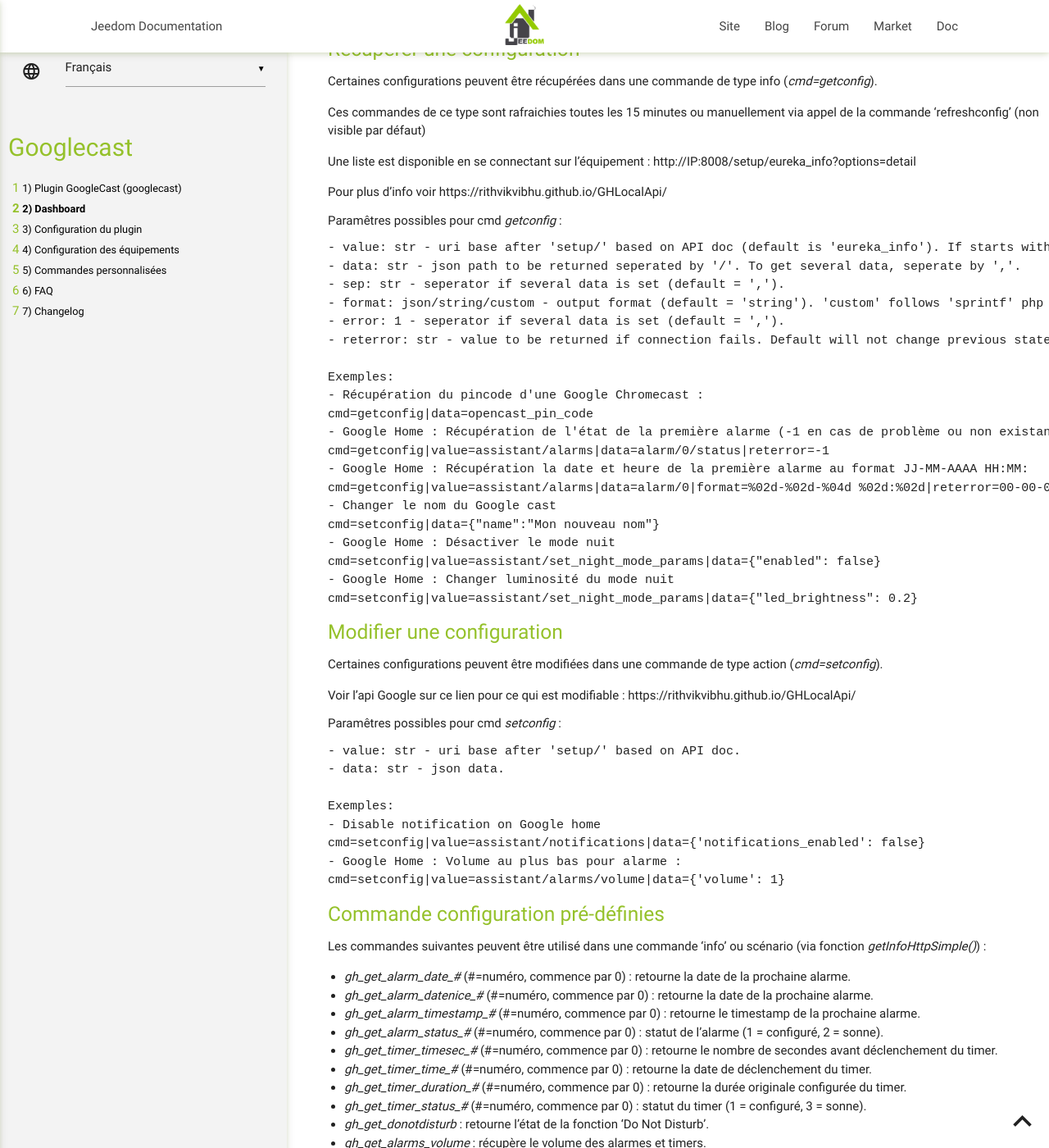
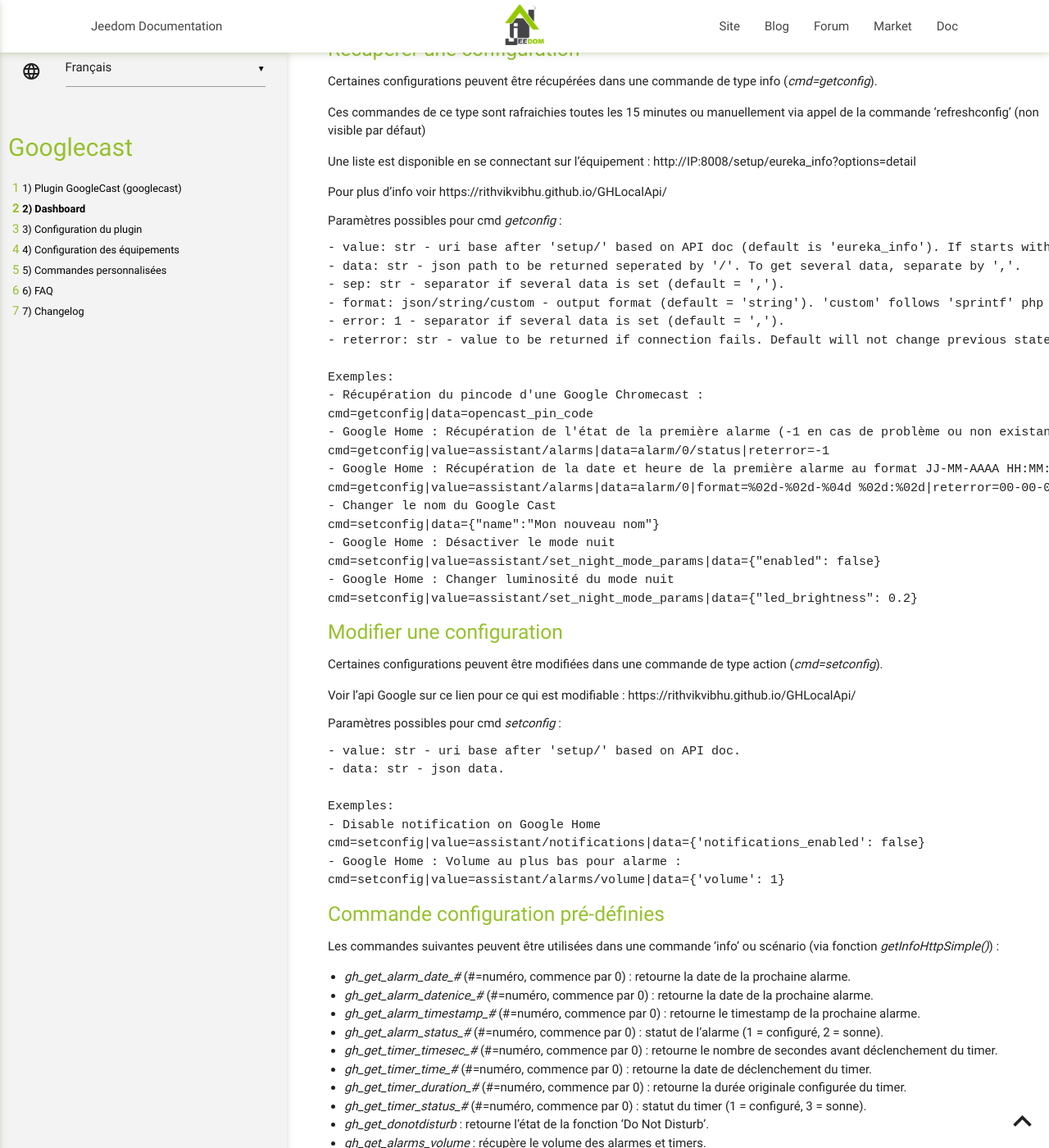
Before and after one commit to guirem/plugin-googlecast, a Jekyll site: the page built from docs/fr_FR/index.md, in a window 1280 px wide and 1400 px high, scrolled down 8319 px. Shown: the whole window at 82% size. Built offline with Jekyll 4.4.1, drawn with Linux system fonts in a browser that asks for light colours; our own code applies the rules of GitHub Pages for plain Markdown files; some of the changed text lies outside the part shown.

Commit message:
orthographe

````diff
--- a/docs/fr_FR/index.md
+++ b/docs/fr_FR/index.md
@@ -51,18 +51,18 @@
 - Niveau de log recommandé : info
 - Lancer le démon.
 
-Les paramêtres de configuration n'ont généralement pas besoin d'être modifiés
+Les paramètres de configuration n'ont généralement pas besoin d'être modifiés
 - Port du socket interne de communication. Ne modifier que si nécessaire (ex: s'il est déjà pris par un autres plugin)
 - Configuration spéciale (eg: Docker, VM). Ne modifier que si ça ne fonctionne pas sans l'option.
 - Fréquence de rafraîchissement. A ne modifier uniquement si la fréquence normale à un impact important sur les performances globales
 - TTS - Utiliser l'adresse Jeedom externe : par défaut utilise l'addresse web Jeedom interne
 - TTS - Langue par défaut : langue du moteur TTS utilisé par défaut
-- TTS - Moteur par défaut : le moteur TTS utilisé (PicoTTS, Google Translate, Google Speach API,  Google Speach API dev)
+- TTS - Moteur par défaut : le moteur TTS utilisé (PicoTTS, Google Translate, Google Speach API, Google Speach API dev)
 - TTS - Vitesse de parole : rapidité de prononciation du texte
-- TTS - Ne pas utiliser le cache : désactive l'utilisation du cache Jeedom (déconnseillé)
-- TTS - Nettoyer cache : nettoie le repertoire temporaire de generation des fichiers son
-- TTS - Suppression automatique du cache de plus de X jours : supprime les fichiers son TTS non utilisé depuis X jours (cron journalier). 0 supprime tout le cache.
-- Désactiver notif pour nouveaux GoogleCast : ce sont des notifications lors de la découverte de nouveaux Google Cast non configurés
+- TTS - Ne pas utiliser le cache : désactive l'utilisation du cache Jeedom (déconseillé)
+- TTS - Nettoyer cache : nettoie le repertoire temporaire de génération des fichiers son
+- TTS - Suppression automatique du cache de plus de X jours : supprime les fichiers son TTS non utilisés depuis X jours (cron journalier). 0 supprime tout le cache.
+- Désactiver notifs pour nouveaux GoogleCast : ce sont des notifications lors de la découverte de nouveaux Google Cast non configurés
 
 > **Notes**
 > Pour TTS (Text To Speech)
@@ -122,8 +122,8 @@
 - *fontColor* (ex: blue, défaut=white) : couleur de l'afficheur
 - *fontFamily* (ex: 'Arial') : change la police de l'afficheur
 - *backColor* (ex: blue, défaut=black) : couleur du fond de l'afficheur
-- *playingSize* (ex: 300px, défaut 250px) : Largeur et hauteur de l'image de lecture en cours
-- *contentSize* (ex: 70px,défaut 50px) : Hauteur de la partie textuelle
+- *playingSize* (ex: 300px, défaut 250px) : largeur et hauteur de l'image de lecture en cours
+- *contentSize* (ex: 70px,défaut 50px) : hauteur de la partie textuelle
 - *additionalCss* (format css, ex: '.blabla {...}') : pour ajouter/modifier d'autres CSS (utilisateur avancé)
 
 ![Configuration CSS](../images/configuration_css.png "Configuration CSS")
@@ -137,23 +137,23 @@
 
 ### Applications spéciales
 
-- *Web* : afficher une page web sur un google cast. Les paramêtres disponibles sont l'url, forcer, et le délai de recharchement (ex: value='https://google.com',False,0 pour charger Google sans forcer (nécessaire pour certains sites) et sans rechargement)
+- *Web* : afficher une page web sur un Google Cast. Les paramètres disponibles sont l'url, forcer, et le délai de rechargement (ex: value='https://google.com',False,0 pour charger Google sans forcer (nécessaire pour certains sites) et sans rechargement)
 - *Media* : lire un fichier audio ou vidéo à partir d'une URL
 - *YouTube* : afficher une vidéo à artir d'un ID de vidéo (en fin d'url) => Ne fonctionne pas pour le moment
-- *Backdrom* : afficher le fond d'écran ou économiseur d'écran Google Cast (selon les modèles)
+- *Backdrop* : afficher le fond d'écran ou économiseur d'écran Google Cast (selon les modèles)
 
 > **Notes**
 > - Voir les boutons créés par défaut pour un exemple d'utilisation
-> - Youtube est non fontionnel pour le moment
+> - Youtube est non fonctionnel pour le moment
 
 
 ### Commandes avancées
 
 #### Syntaxe des commandes brutes
-Elles doivent être séparés par *|*
+Elles doivent être séparées par *|*
 ```
 - app : name of application (web/backdrop/youtube/media)
-- cmd : name of command (dépend of application)
+- cmd : name of command (dépends of application)
     * tts : text to speech, use value to pass text
     * refresh
     * reboot
@@ -185,9 +185,9 @@
 ```
 
 > **Notes**
-> les chaines de caractères pour les commandes sont limitées dans Jeedom à 128 caractères. Utiliser les scénarios (voir plus bas pour passer outre cette limitation)
+> les chaînes de caractères pour les commandes sont limitées dans Jeedom à 128 caractères. Utiliser les scénarios (voir plus bas pour passer outre cette limitation)
 
-#### Paramêtres possibles pour *play_media* en mode *media* :
+#### Paramètres possibles pour *play_media* en mode *media* :
 ```
 - url: str - url of the media.
 - content_type: str - mime type. Example: 'video/mp4' (optional).
@@ -213,10 +213,10 @@
 ```
 
 > **Notes**
-> - Les url et chaines de caractères sont entourés de guillements simples ('). Les autres valeurs possibles sont True/False/None ainsi que des valeurs numériques entières.
+> - Les url et chaînes de caractères sont entourées de guillements simples ('). Les autres valeurs possibles sont True/False/None ainsi que des valeurs numériques entières.
 > - Il est nécessaire de remplacer le signe '=' dans les url par '%3D'
 
-#### Paramêtres possibles pour *load_url* en mode *web* :
+#### Paramètres possibles pour *load_url* en mode *web* :
 ```
 - url: str - website url.
 - force: bool - force mode. To be used if default is not working. (optional, default False).
@@ -227,10 +227,10 @@
 ```
 
 > **Notes**
-> - Les url et chaines de caractères sont entourés de guillements simples ('). Les autres valeurs possibles sont True/False/None ainsi que des valeurs numériques entières.
+> - Les url et chaînes de caractères sont entourées de guillements simples ('). Les autres valeurs possibles sont True/False/None ainsi que des valeurs numériques entières.
 > - Il est nécessaire de remplacer le signe '=' dans les url par '%3D'
 
-#### Paramêtres possibles pour *play_media* en mode *plex* :
+#### Paramètres possibles pour *play_media* en mode *plex* :
 ```
 - value: str - search query. It will play the first element returned.
 - type: str - type of content. Example: 'video/audio' (optional, default=video).
@@ -253,7 +253,7 @@
 > - Token value is displayed in logs (debug) when user & pass has been used the first time
 > - you can simulate result of search query (value) in main search field of Plex web UI
 
-#### Paramêtres possibles pour cmd *tts* :
+#### Paramètres possibles pour cmd *tts* :
 ```
 - lang: str - fr-FR/en-US or any compatible language (optional, default is configuration)
 - engine: str - picotts/gtts/gttsapi/gttsapidev. (optional, default is configuration)
@@ -276,7 +276,7 @@
 ex 2 : app=media|cmd=play_video|value='http://contentlink','video/mp4','Video name',current_time:148|sleep=10$$cmd=quit_app
 ```
 
-#### Configuration avancé des équipements
+#### Configuration avancée des équipements
 
 ##### Récupérer une configuration
 Certaines configurations peuvent être récupérées dans une commande de type info (*cmd=getconfig*).
@@ -288,13 +288,13 @@
 
 Pour plus d'info voir  https://rithvikvibhu.github.io/GHLocalApi/
 
-###### Paramêtres possibles pour cmd *getconfig* :
+###### Paramètres possibles pour cmd *getconfig* :
 ```
 - value: str - uri base after 'setup/' based on API doc (default is 'eureka_info'). If starts with 'post:', a POST type request will be issued.
-- data: str - json path to be returned seperated by '/'. To get several data, seperate by ','.
-- sep: str - seperator if several data is set (default = ',').
+- data: str - json path to be returned seperated by '/'. To get several data, separate by ','.
+- sep: str - separator if several data is set (default = ',').
 - format: json/string/custom - output format (default = 'string'). 'custom' follows 'sprintf' php function format (ex: %d, %s).
-- error: 1 - seperator if several data is set (default = ',').
+- error: 1 - separator if several data is set (default = ',').
 - reterror: str - value to be returned if connection fails. Default will not change previous state.
 
 Exemples:
@@ -302,9 +302,9 @@
 cmd=getconfig|data=opencast_pin_code
 - Google Home : Récupération de l'état de la première alarme (-1 en cas de problème ou non existant):
 cmd=getconfig|value=assistant/alarms|data=alarm/0/status|reterror=-1
-- Google Home : Récupération la date et heure de la première alarme au format JJ-MM-AAAA HH:MM:
+- Google Home : Récupération de la date et heure de la première alarme au format JJ-MM-AAAA HH:MM:
 cmd=getconfig|value=assistant/alarms|data=alarm/0|format=%02d-%02d-%04d %02d:%02d|reterror=00-00-0000 00:00
-- Changer le nom du Google cast
+- Changer le nom du Google Cast
 cmd=setconfig|data={"name":"Mon nouveau nom"}
 - Google Home : Désactiver le mode nuit
 cmd=setconfig|value=assistant/set_night_mode_params|data={"enabled": false}
@@ -317,13 +317,13 @@
 
 Voir l'api Google sur ce lien pour ce qui est modifiable : https://rithvikvibhu.github.io/GHLocalApi/
 
-###### Paramêtres possibles pour cmd *setconfig* :
+###### Paramètres possibles pour cmd *setconfig* :
 ```
 - value: str - uri base after 'setup/' based on API doc.
 - data: str - json data.
 
 Exemples:
-- Disable notification on Google home
+- Disable notification on Google Home
 cmd=setconfig|value=assistant/notifications|data={'notifications_enabled': false}
 - Google Home : Volume au plus bas pour alarme :
 cmd=setconfig|value=assistant/alarms/volume|data={'volume': 1}
@@ -331,7 +331,7 @@
 
 ##### Commande configuration pré-définies
 
-Les commandes suivantes peuvent être utilisé dans une commande 'info' ou scénario (via fonction *getInfoHttpSimple()*) :
+Les commandes suivantes peuvent être utilisées dans une commande 'info' ou scénario (via fonction *getInfoHttpSimple()*) :
 
 - *gh_get_alarm_date_#* (#=numéro, commence par 0) : retourne la date de la prochaine alarme.
 - *gh_get_alarm_datenice_#* (#=numéro, commence par 0) : retourne la date de la prochaine alarme.
@@ -347,14 +347,14 @@
 - *conf_getbonded_bluetooth* : retourne tous les équipements bluetooth enregistrés.
 - *conf_getconnected_wifi* : retourne le nom du réseau wifi configuré.
 
-Les commandes suivantes peuvent être utilisé dans une commande 'action' ou scénario (via fonction *setInfoHttpSimple()* ou commande *Custom Cmd*) :
+Les commandes suivantes peuvent être utilisées dans une commande 'action' ou scénario (via fonction *setInfoHttpSimple()* ou commande *Custom Cmd*) :
 
 - *gh_set_donotdisturb_on* : active la fonction 'Do Not Disturb'.
 - *gh_set_donotdisturb_off* : désactive la fonction 'Do Not Disturb'.
 - *gh_set_donotdisturb_#* (#=true/false) : active/désavtive la fonction 'Do Not Disturb'
 - *gh_set_alarms_volume_#* (# = entre 0 et 1 (eg: 0.4)) : configure le volume des alarmes et timers.
 - *bt_connectdefault* : connecte l'équipement bluetooth configuré par défaut.
-- *bt_connect_X* (#=adresse mac au format xx:xx:xx:xx:xx:xx) : connecte l'équipement bluetooth donné en paramêtre.
+- *bt_connect_X* (#=adresse mac au format xx:xx:xx:xx:xx:xx) : connecte l'équipement bluetooth donné en paramètre.
 - *bt_disconnectdefault* : déconnecte l'équipement bluetooth configuré par défaut.
 
 ### Utilisation dans un scénario
@@ -396,7 +396,7 @@
 
 - Vérifier que le Google Cast est disponible à partir d'une application permettant la visulisation des appareils compatibles ;
 - Jeedom doit se trouver sur le même réseau que les équipements Google Cast
-(pour docker, le container est soit en mode Host, soit est configuré pour être sur le même réseau ; en VM, la machine est en mode bridge) ;
+(pour Docker, le container est soit en mode Host, soit est configuré pour être sur le même réseau ; en VM, la machine est en mode bridge) ;
 - Vérifier qu'il n'y a pas de blocages au niveau du firewall pour la découverte via le protocol 'Zeroconf' ;
 
 #### Aucune commande ne semble fonctionner
@@ -414,8 +414,8 @@
 
 #### Le Text To Speech (TTS) ne fonctionne pas
 
-- Essayer avec les paramêtres suivants : 'Utiliser l'adresse Jeedom externe' ou 'Ne pas utiliser le cache'
-- Si jeedom n'a pas d'accès web, utiliser le moteur picoTTS
+- Essayer avec les paramètres suivants : 'Utiliser l'adresse Jeedom externe' ou 'Ne pas utiliser le cache'
+- Si Jeedom n'a pas d'accès web, utiliser le moteur picoTTS
 - Vérifier dans les logs la nature de l'erreur
 
 #### Diffuser Jeedom sans authentification sur un Google Cast
````
Also changed, not shown: other parts of docs/fr_FR/index.md (+7 -7 lines).
